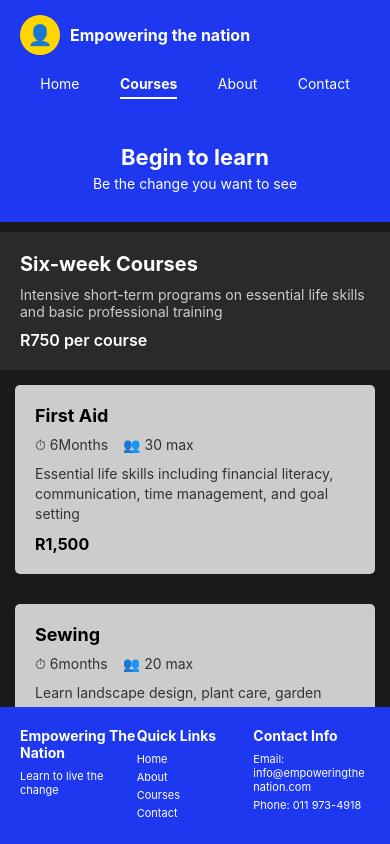
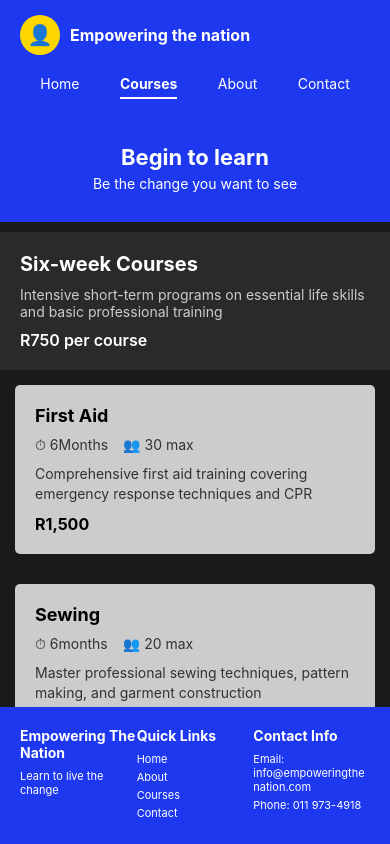
Before and after one commit to JaydenHayes11/WIL_Part1-Application-Error404, a React Native app: screen /Courses in a window 390 px wide. Built offline with nearby package versions, Linux system fonts and the light colour scheme.

Commit message:
changed courses descriptions

```diff
--- a/screens/CoursesScreen.tsx
+++ b/screens/CoursesScreen.tsx
@@ -24,21 +24,21 @@ const sixMonthCourses = [
         duration: '6Months',
         price: 'R1,500',
         maxStudents: 30,
-        description: 'Essential life skills including financial literacy, communication, time management, and goal setting',
+        description: 'Comprehensive first aid training covering emergency response techniques and CPR',
     },
      {
         name: 'Sewing',
         duration: '6months',
         price: 'R1,500',
         maxStudents: 20,
-        description: 'Learn landscape design, plant care, garden maintenance, and sustainable practices',
+        description: 'Master professional sewing techniques, pattern making, and garment construction',
     },
     {
         name: 'Landiscaping',
         duration: '6Months',
         price: 'R1,500',
         maxStudents: 18,
-        description: 'Master professional sewing techniques, pattern making, and garment construction',
+        description: 'Learn landscape design, plant care, garden maintenance, and sustainable practices',
     },
 ];
 
@@ -46,23 +46,23 @@ const sixWeekCourses = [
     {
         name: 'Child minding',
         duration: '6weeks',
-        price: 'R1,500',
+        price: 'R750',
         maxStudents: 24,
-        description: 'Comprehensive first aid training covering emergency response techniques and CPR',
+        description: 'Fundamental childcare skills, safety protocols, and early childhood development principles',
     },
     {
         name: 'Cooking',
         duration: '6weeks',
-        price: 'R1,500',
+        price: 'R750',
         maxStudents: 20,
-        description: 'Learn landscape design, plant care, garden maintenance, and sustainable practices',
+        description: 'Learn essential cooking techniques, kitchen safety, and meal preparation',
     },
     {
         name: 'Gardening maintenance',
         duration: '6weeks',
-        price: 'R1,500',
+        price: 'R750',
         maxStudents: 18,
-        description: 'Master professional sewing techniques, pattern making, and garment construction',
+        description: 'Learn landscape design, plant care, garden maintenance, and sustainable practices',
     },
 
 ];
```
